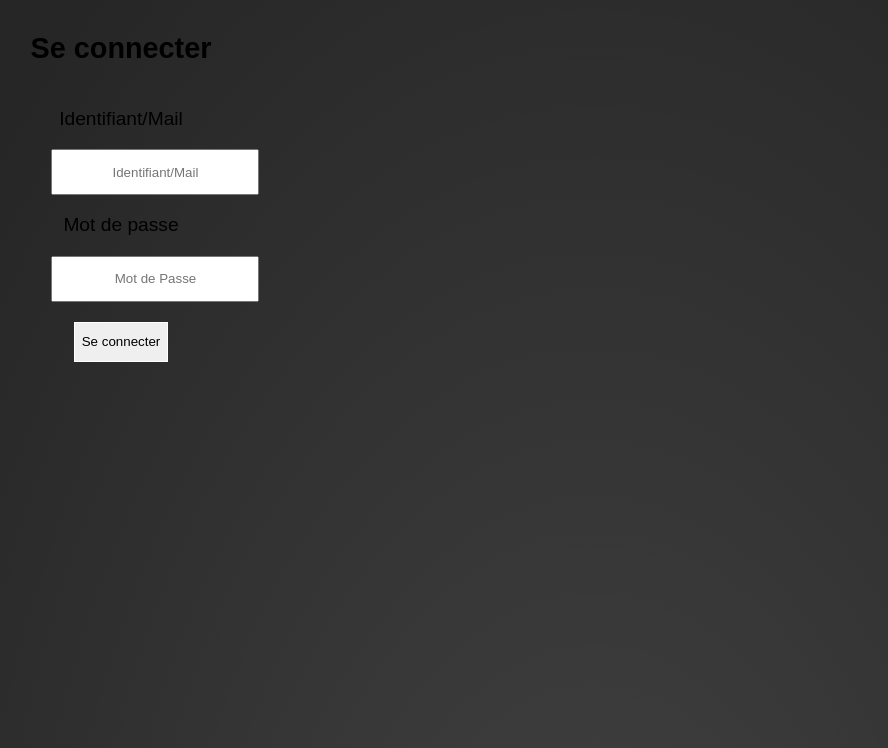
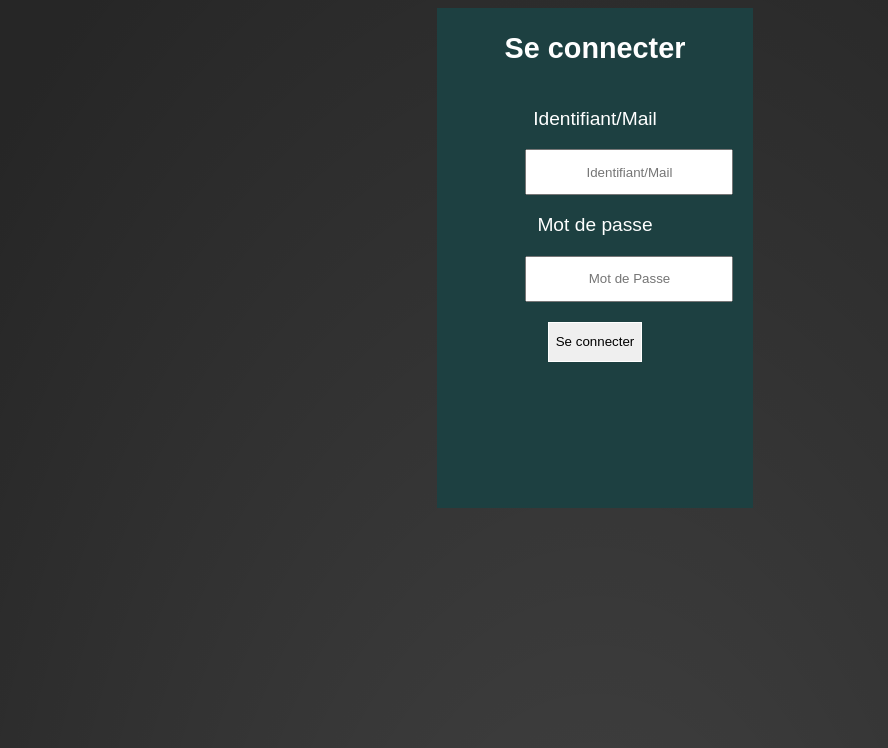
Before and after one commit to MatteoLanglois/ProjetWebL1, a PHP site: page /auth/login.html in a window 1280 px wide. Shown: the top 748 px of the page, without its empty margins (45-933 px from the left). Run offline with PHP 8.4, Linux system fonts and the light colour scheme.

Commit message:
Fixed login page

```diff
--- a/Maquette/auth/login.html
+++ b/Maquette/auth/login.html
@@ -5,7 +5,7 @@
     <title>Connexion</title>
     <link rel="stylesheet" href="../style.css">
     <link rel="stylesheet" href="styleL.css">
-    <link rel="stylesheet" href="color1.css">
+    <link rel="stylesheet" href="../color1.css">
   </head>
   <body>
 
--- a/Maquette/auth/styleL.css
+++ b/Maquette/auth/styleL.css
@@ -1,4 +1,4 @@
-.Center {
+.Fond {
   width: 100%;
   margin-left: 0%;
   display: flex;
--- a/Maquette/color1.css
+++ b/Maquette/color1.css
@@ -9,7 +9,7 @@ html, ul, h4, .Title, .taoki, .burger_icon, .menu_cross, .menu_link, .retour, .C
 }
 
 
-.move_menu, .burger, .Anniversaire, .Fond {
+.move_menu, .burger, .Anniversaire, .Login {
   background-color: var(--main-color);
 }
 
```
